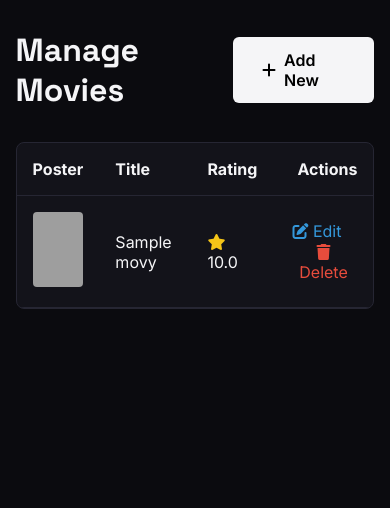
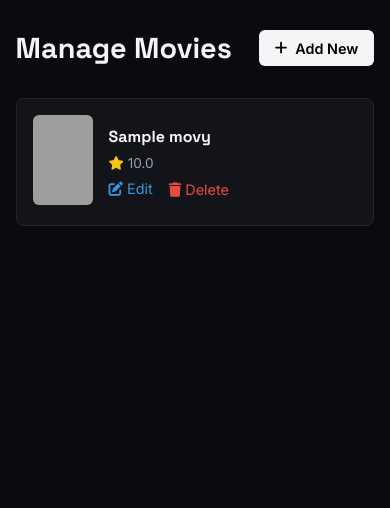
Before and after one commit to simoadmin2-cpu/cineverse, a Flask app: page /admin/movies in a window 390 px wide. Shown: the part 70-578 px from the top of the page. Run offline with Flask 3, Linux system fonts and the light colour scheme; a user stored in the database is signed in; tables that the repository leaves empty hold one stand-in row (values such as "Sample post"); grey boxes are pictures that could not be loaded.

Commit message:
Fix admin manage movies layout for mobile

```diff
--- a/app/templates/admin/manage_movies.html
+++ b/app/templates/admin/manage_movies.html
@@ -4,46 +4,47 @@
 {% block content %}
 <div class="container" style="margin-top: 100px; min-height: 80vh;">
     <div style="display: flex; justify-content: space-between; align-items: center; margin-bottom: 2rem;">
-        <h1>Manage Movies</h1>
-        <a href="{{ url_for('admin.add_movie') }}" class="btn btn-primary"><i class="fa-solid fa-plus"></i> Add New</a>
+        <h1 style="margin: 0; font-size: 1.8rem;">Manage Movies</h1>
+        <a href="{{ url_for('admin.add_movie') }}" class="btn btn-primary" style="padding: 0.6rem 1rem; font-size: 0.9rem;"><i class="fa-solid fa-plus"></i> Add New</a>
     </div>
 
-    <div style="background: var(--surface); border: 1px solid var(--border); border-radius: 8px; overflow: hidden;">
-        <table style="width: 100%; border-collapse: collapse; text-align: left;">
-            <thead style="background: var(--surface-2); border-bottom: 1px solid var(--border);">
-                <tr>
-                    <th style="padding: 1rem;">Poster</th>
-                    <th style="padding: 1rem;">Title</th>
-                    <th style="padding: 1rem;">Rating</th>
-                    <th style="padding: 1rem; text-align: right;">Actions</th>
-                </tr>
-            </thead>
-            <tbody>
+    <!-- List of Movies (Mobile Friendly) -->
+    <div style="display: flex; flex-direction: column; gap: 1rem;">
         {% for movie in movies %}
-                <tr style="border-bottom: 1px solid var(--border);">
-                    <td style="padding: 1rem;">
+        <div style="display: flex; background: var(--surface); border: 1px solid var(--border); border-radius: 8px; padding: 1rem; gap: 1rem; align-items: center;">
+
+            <!-- Poster -->
+            <div style="flex-shrink: 0;">
                 {% if movie.poster_path %}
-                        <img src="https://image.tmdb.org/t/p/w200{{ movie.poster_path }}" alt="{{ movie.title }}" style="width: 50px; height: 75px; object-fit: cover; border-radius: 4px;">
+                <img src="https://image.tmdb.org/t/p/w200{{ movie.poster_path }}" alt="{{ movie.title }}" style="width: 60px; height: 90px; object-fit: cover; border-radius: 6px;">
+                {% else %}
+                <div style="width: 60px; height: 90px; background: #222; border-radius: 6px;"></div>
                 {% endif %}
-                    </td>
-                    <td style="padding: 1rem;">{{ movie.title }}</td>
-                    <td style="padding: 1rem;"><i class="fa-solid fa-star" style="color: #f5c518;"></i> {{ movie.vote_average|round(1) }}</td>
-                    <td style="padding: 1rem; text-align: right;">
-                        <a href="{{ url_for('admin.edit_movie', movie_id=movie.id) }}" style="color: #3498db; margin-right: 1rem; text-decoration: none;"><i class="fa-solid fa-pen-to-square"></i> Edit</a>
+            </div>
 
-                        <form action="{{ url_for('admin.delete_movie', movie_id=movie.id) }}" method="POST" style="display: inline;" onsubmit="return confirm('Are you sure you want to delete this movie?');">
+            <!-- Details -->
+            <div style="flex: 1; min-width: 0;">
+                <h3 style="margin: 0 0 0.5rem 0; font-size: 1rem; white-space: nowrap; overflow: hidden; text-overflow: ellipsis;">{{ movie.title }}</h3>
+                <div style="font-size: 0.85rem; color: var(--text-muted); margin-bottom: 0.5rem;">
+                    <i class="fa-solid fa-star" style="color: #f5c518;"></i> {{ movie.vote_average|round(1) }}
+                </div>
+
+                <!-- Actions -->
+                <div style="display: flex; gap: 1rem; align-items: center; margin-top: 0.5rem;">
+                    <a href="{{ url_for('admin.edit_movie', movie_id=movie.id) }}" style="color: #3498db; text-decoration: none; font-size: 0.9rem;"><i class="fa-solid fa-pen-to-square"></i> Edit</a>
+
+                    <form action="{{ url_for('admin.delete_movie', movie_id=movie.id) }}" method="POST" style="margin: 0;" onsubmit="return confirm('Are you sure you want to delete this movie?');">
                         <input type="hidden" name="csrf_token" value="{{ csrf_token() }}"/>
-                            <button type="submit" style="background: none; border: none; color: #e74c3c; cursor: pointer; font-size: 1rem; font-family: inherit;">
+                        <button type="submit" style="background: none; border: none; color: #e74c3c; cursor: pointer; font-size: 0.9rem; font-family: inherit; padding: 0;">
                             <i class="fa-solid fa-trash"></i> Delete
                         </button>
                     </form>
-                    </td>
-                </tr>
+                </div>
+            </div>
+        </div>
         {% else %}
-                <tr><td colspan="4" style="padding: 2rem; text-align: center; color: var(--muted);">No movies found.</td></tr>
+        <p class="muted" style="text-align: center;">No movies found.</p>
         {% endfor %}
-            </tbody>
-        </table>
     </div>
 </div>
 {% endblock %}
```
Lines whose indentation alone changed are shown as unchanged.
